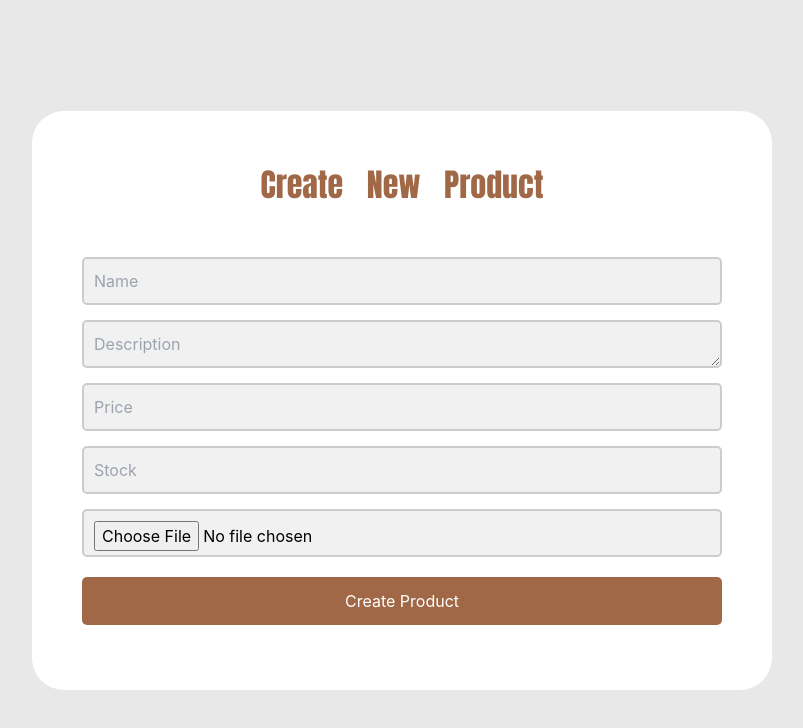
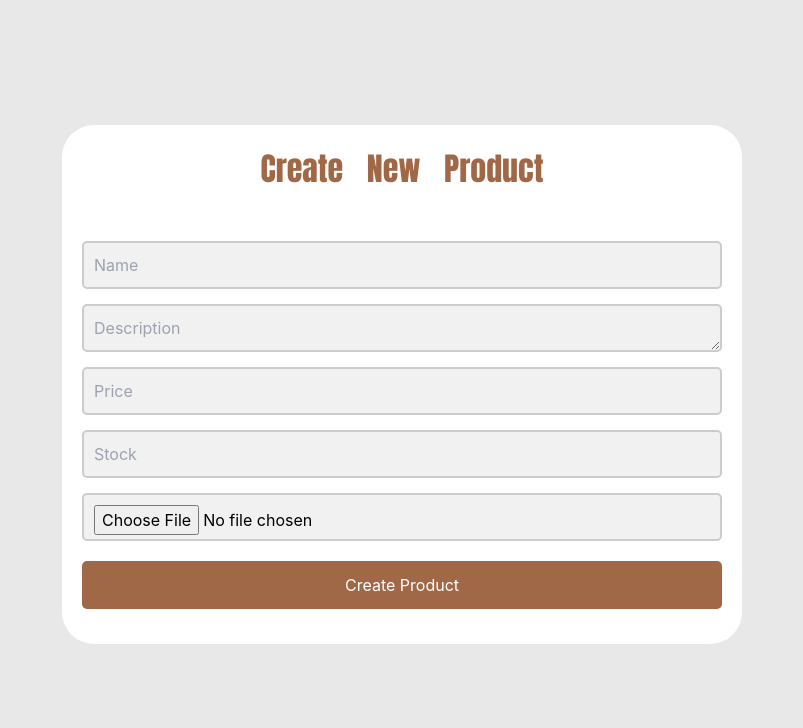
Before and after one commit to WebDevelopment-ASU/Bakery-System-Frontend, a React (Create React App) app: page /add-product in a window 1280 px wide. Shown: the top 728 px of the page, without its empty margins (238-1041 px from the left). Built offline with nearby package versions, Linux system fonts and the light colour scheme.

Commit message:
style: Improve styling for CreateProduct and EditProduct pages

```diff
--- a/src/pages/products/CreateProduct.jsx
+++ b/src/pages/products/CreateProduct.jsx
@@ -51,7 +51,6 @@
 
     return (
         <div>
-
             <div className={styles.container}>
                 <h1>Create New Product</h1>
                 <form onSubmit={handleSubmit}>
@@ -89,7 +88,6 @@
                     <button type="submit">Create Product</button>
                 </form>
             </div>
-
         </div>
     );
 };
--- a/src/pages/products/CreateProduct.module.css
+++ b/src/pages/products/CreateProduct.module.css
@@ -10,13 +10,18 @@
 }
 
 .container{
-    max-width: 1000px;
+    width: 100%;
     margin: 0 auto;
-    padding: 50px;
+    display: flex;
+    justify-content: center;
+    align-items: center;
+    flex-direction: column;
+    padding: 20px;
     position: relative;
     background-color:white;
     border-radius: 2rem;
-    animation: slideIn 0.5s ease-in-out; /* Apply animation */
+    animation: slideIn 0.5s ease-in-out;
+    margin-bottom: 2rem ;
 }
 .container h1 {
     text-align: center;
--- a/src/pages/products/EditProduct.jsx
+++ b/src/pages/products/EditProduct.jsx
@@ -57,9 +57,10 @@
                     <button type="submit">Update Product</button>
                 </form>
             </div>
-
         </div>
-    ) : <p>Loading product details...</p>;
+    ) : (
+        <p>Loading product details...</p>
+    );
 };
 
 export default EditProduct;
--- a/src/pages/products/EditProduct.module.css
+++ b/src/pages/products/EditProduct.module.css
@@ -10,13 +10,18 @@
 }
 
 .editProduct{
-    max-width: 1000px;
+    width: 100%;
     margin: 0 auto;
+    display: flex;
+    justify-content: center;
+    align-items: center;
+    flex-direction: column;
     padding: 20px;
     position: relative;
     background-color:white;
     border-radius: 2rem;
-    animation: slideIn 0.5s ease-in-out; /* Apply animation */
+    animation: slideIn 0.5s ease-in-out;
+    margin-bottom: 2rem ;
 
 }
 .editProduct h1 {
--- a/src/pages/products/Products.jsx
+++ b/src/pages/products/Products.jsx
@@ -69,7 +69,6 @@
 
     return (
         <div>
-            <Navbar />
             <section>
                 <div className={styles.title}>
                     <h1>Menu Of The Day</h1>
@@ -91,7 +90,6 @@
                     ))}
                 </div>
             </section>
-            <Footer />
         </div>
     );
 };
```
Lines whose indentation alone changed are shown as unchanged.
